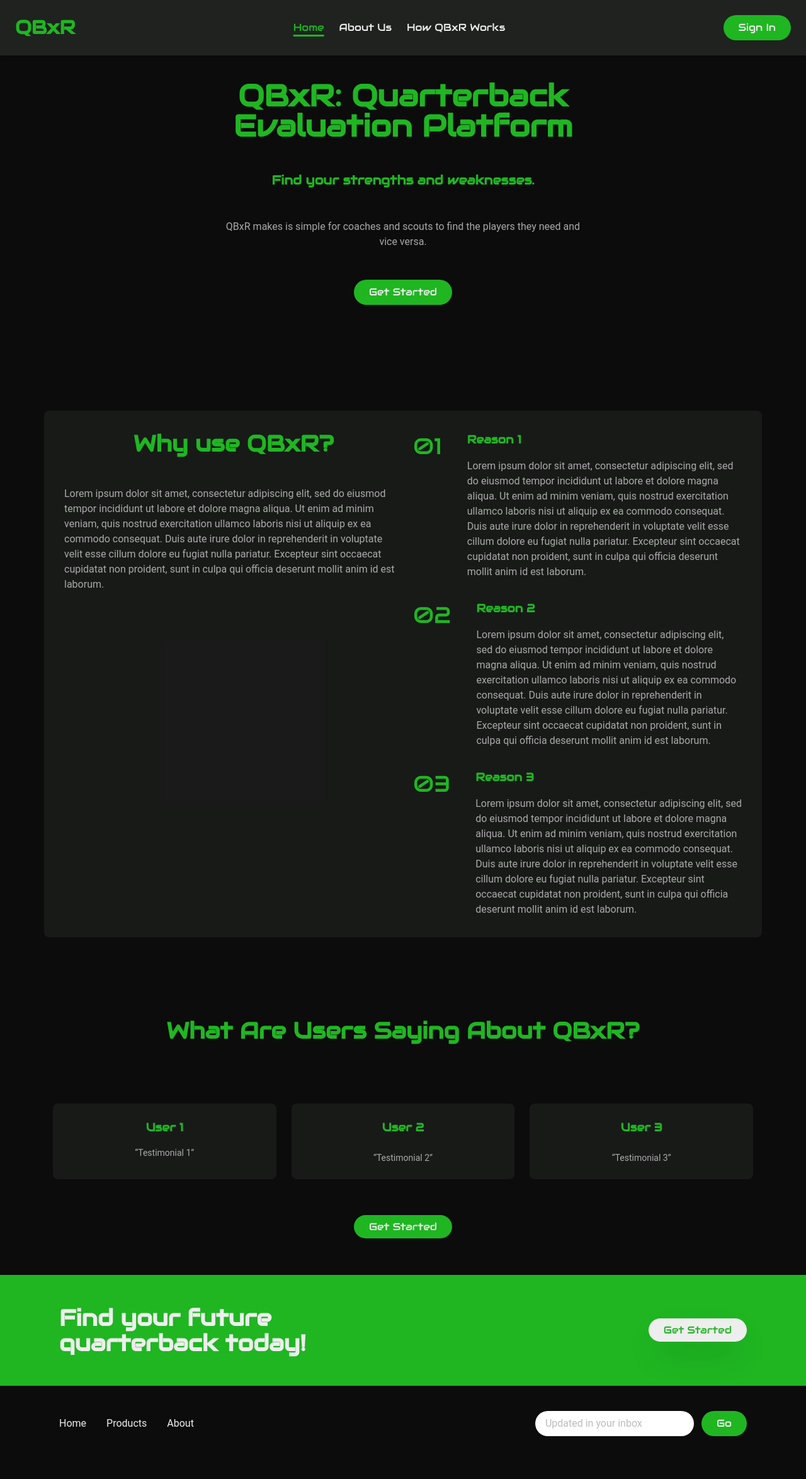
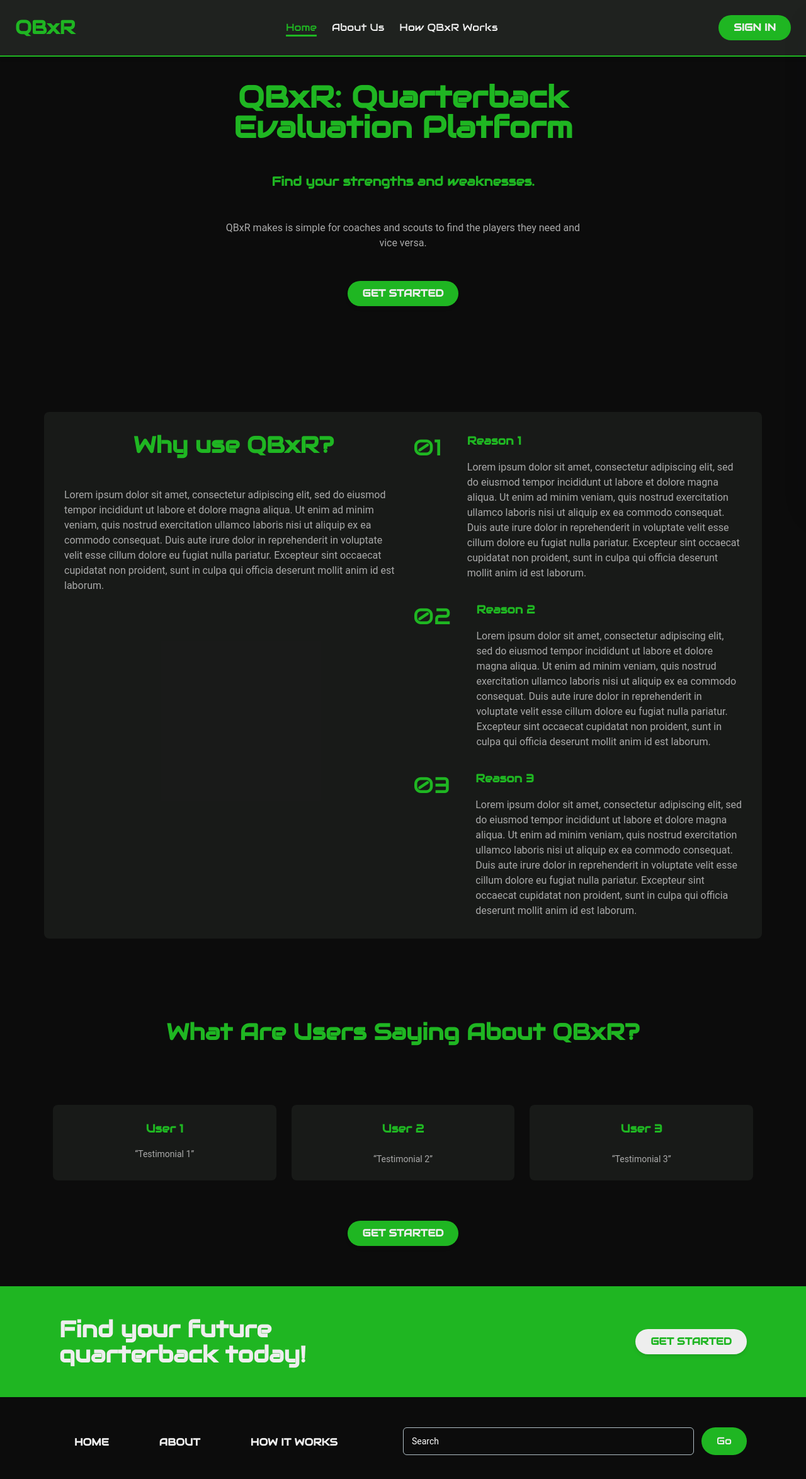
Before and after one commit to Ryan-W31/QBxR, a React (Vite) app in the folder client/: page / in a window 1280 px wide. Shown: the top 2348 px of the page at 63% size. Before the commit the page ends 2320 px from the top, so only its background shows below. Built offline with nearby package versions, Linux system fonts and the light colour scheme.

Commit message:
Added Material Components to the NavBar and Mobile

```diff
--- a/client/src/components/MobileMenu.jsx
+++ b/client/src/components/MobileMenu.jsx
@@ -17,6 +17,13 @@ import {
   MdOutlineSportsFootball,
   MdOutlineLogout,
 } from "react-icons/md";
+import {
+  Button,
+  Drawer,
+  List,
+  ListItem,
+  ListItemPrefix,
+} from "@material-tailwind/react";
 
 // MobileMenu component. This component displays the mobile menu for the application.
 const MobileMenu = ({ showMenu, toggleMenu, isLandingPage, currentPage }) => {
@@ -63,32 +70,24 @@ const MobileMenu = ({ showMenu, toggleMenu, isLandingPage, currentPage }) => {
   // Return the mobile menu
   return (
     <div>
-      {/* Display the mobile menu */}
-      <div className="md:hidden">
-        <div
-          className={
-            showMenu
-              ? "fixed top-0 right-0 w-[300px] h-screen bg-dark-secondary/80 z-10 duration-300"
-              : "fixed top-0 right-[-100%] w-[300px] h-screen bg-dark-secondary/80 z-10 duration-300"
-          }
+      <Drawer
+        placement="right"
+        open={showMenu}
+        onClose={toggleMenu}
+        className="bg-dark-secondary/80"
       >
-          <div className="flex flex-col justify-between px-4 py-4">
-            {/* Display the QBxR logo and close button */}
-            <div className="flex items-center justify-between w-full">
-              <h2 className="text-3xl font-extrabold text-green-primary font-Audiowide">
+        <List>
+          <div className="flex items-center justify-between w-full mt-4 mb-4">
+            <h2 className="ml-1 text-3xl font-extrabold text-green-primary font-Audiowide">
               QBxR
             </h2>
             <AiOutlineClose
               onClick={toggleMenu}
-                className="cursor-pointer text-3xl text-green-primary"
+              className="mr-1 cursor-pointer text-3xl text-green-primary"
             />
           </div>
-            {/* End Display the QBxR logo and close button */}
-
-            {/* Display the mobile menu items (Depending on Landing Page) */}
           {isLandingPage ? (
-              <div className="flex flex-col mt-6 space-y-6 text-lg font-Audiowide font-medium">
-                {/* Home Link */}
+            <>
               <Link
                 to="#"
                 className={currentPageStyle(
@@ -98,12 +97,13 @@ const MobileMenu = ({ showMenu, toggleMenu, isLandingPage, currentPage }) => {
                   "text-light-primary hover:text-green-primary"
                 )}
               >
-                  <AiOutlineHome className="inline-block mb-2 mr-2" />
-                  <span>Home</span>
+                <ListItem className="text-lg font-Audiowide hover:text-green-primary hover:bg-transparent">
+                  <ListItemPrefix>
+                    <AiOutlineHome />
+                  </ListItemPrefix>
+                  Home
+                </ListItem>
               </Link>
-                {/* End Home Link */}
-
-                {/* About Us Link */}
               <Link
                 to="#"
                 className={currentPageStyle(
@@ -113,12 +113,13 @@ const MobileMenu = ({ showMenu, toggleMenu, isLandingPage, currentPage }) => {
                   "text-light-primary hover:text-green-primary"
                 )}
               >
-                  <AiOutlineInfoCircle className="inline-block mb-1 mr-2" />
-                  <span>About Us</span>
+                <ListItem className="text-lg font-Audiowide hover:text-green-primary hover:bg-transparent">
+                  <ListItemPrefix>
+                    <AiOutlineInfoCircle />
+                  </ListItemPrefix>
+                  About Us
+                </ListItem>
               </Link>
-                {/* End About Us Link */}
-
-                {/* How QBxR Works Link */}
               <Link
                 to="#"
                 className={currentPageStyle(
@@ -128,25 +129,23 @@ const MobileMenu = ({ showMenu, toggleMenu, isLandingPage, currentPage }) => {
                   "text-light-primary hover:text-green-primary"
                 )}
               >
-                  <MdOutlineSportsFootball className="inline-block mb-1 mr-2" />
-                  <span>How QBxR Works</span>
+                <ListItem className="text-lg font-Audiowide hover:text-green-primary hover:bg-transparent">
+                  <ListItemPrefix>
+                    <MdOutlineSportsFootball />
+                  </ListItemPrefix>
+                  How QBxR Works
+                </ListItem>
               </Link>
-                {/* End How QBxR Works Link */}
-
-                {/* Sign In Link */}
+              <Link className="mt-4" to="/login">
+                <Button className="py-2 px-6 text-light-primary bg-green-primary rounded-full w-full hover:bg-green-secondary text-center text-lg font-Audiowide">
+                  Sign In
+                </Button>
+              </Link>
+            </>
+          ) : (
+            <>
               <Link
-                  to="/login"
-                  className="py-2 px-6 text-light-primary bg-green-primary rounded-full baseline hover:bg-green-secondary text-center"
-                >
-                  Sign In
-                </Link>
-                {/* End Sign In Link */}
-              </div>
-            ) : (
-              <div className="flex flex-col mt-6 space-y-6 text-lg font-Audiowide font-medium">
-                {/* Home Link */}
-                <Link
-                  to="/home"
+                to="#"
                 className={currentPageStyle(
                   "home",
                   currentPage,
@@ -154,14 +153,15 @@ const MobileMenu = ({ showMenu, toggleMenu, isLandingPage, currentPage }) => {
                   "text-light-primary hover:text-green-primary"
                 )}
               >
-                  <AiOutlineHome className="inline-block mb-2 mr-2" />
-                  <span>Home</span>
+                <ListItem className="text-lg font-Audiowide hover:text-green-primary hover:bg-transparent">
+                  <ListItemPrefix>
+                    <AiOutlineHome />
+                  </ListItemPrefix>
+                  Home
+                </ListItem>
               </Link>
-                {/* End Home Link */}
-
-                {/* Leaderboard Link */}
               <Link
-                  to="/leaderboard"
+                to="#"
                 className={currentPageStyle(
                   "leaderboard",
                   currentPage,
@@ -169,14 +169,15 @@ const MobileMenu = ({ showMenu, toggleMenu, isLandingPage, currentPage }) => {
                   "text-light-primary hover:text-green-primary"
                 )}
               >
-                  <MdOutlineLeaderboard className="inline-block mb-1 mr-2" />
-                  <span>Leaderboard</span>
+                <ListItem className="text-lg font-Audiowide hover:text-green-primary hover:bg-transparent">
+                  <ListItemPrefix>
+                    <MdOutlineLeaderboard />
+                  </ListItemPrefix>
+                  Leaderboard
+                </ListItem>
               </Link>
-                {/* End Leaderboard Link */}
-
-                {/* Search Link */}
               <Link
-                  to="/search"
+                to="#"
                 className={currentPageStyle(
                   "search",
                   currentPage,
@@ -184,27 +185,13 @@ const MobileMenu = ({ showMenu, toggleMenu, isLandingPage, currentPage }) => {
                   "text-light-primary hover:text-green-primary"
                 )}
               >
-                  <AiOutlineSearch className="inline-block mb-1 mr-2" />
-                  <span>Search</span>
+                <ListItem className="text-lg font-Audiowide hover:text-green-primary hover:bg-transparent">
+                  <ListItemPrefix>
+                    <AiOutlineSearch />
+                  </ListItemPrefix>
+                  Search
+                </ListItem>
               </Link>
-                {/* End Search Link */}
-
-                {/* Profile Link */}
-                <Link
-                  to="/profile"
-                  className={currentPageStyle(
-                    "profile",
-                    currentPage,
-                    "text-green-primary",
-                    "text-light-primary hover:text-green-primary"
-                  )}
-                >
-                  <AiOutlineUser className="inline-block mb-1 mr-2" />
-                  <span>My Profile</span>
-                </Link>
-                {/* End Profile Link */}
-
-                {/* Settings Link */}
               <Link
                 to="#"
                 className={currentPageStyle(
@@ -214,31 +201,48 @@ const MobileMenu = ({ showMenu, toggleMenu, isLandingPage, currentPage }) => {
                   "text-light-primary hover:text-green-primary"
                 )}
               >
-                  <AiOutlineSetting className="inline-block mb-1 mr-2" />
-                  <span>Settings</span>
+                <ListItem className="text-lg font-Audiowide hover:text-green-primary hover:bg-transparent">
+                  <ListItemPrefix>
+                    <AiOutlineSetting />
+                  </ListItemPrefix>
+                  Settings
+                </ListItem>
               </Link>
-                {/* End Settings Link */}
-
-                {/* Log Out Button */}
+              <Link
+                to="#"
+                className={currentPageStyle(
+                  "profile",
+                  currentPage,
+                  "text-green-primary",
+                  "text-light-primary hover:text-green-primary"
+                )}
+              >
+                <ListItem className="text-lg font-Audiowide hover:text-green-primary hover:bg-transparent">
+                  <ListItemPrefix>
+                    <AiOutlineUser />
+                  </ListItemPrefix>
+                  Profile
+                </ListItem>
+              </Link>
+            </>
+          )}
+        </List>
+        {!isLandingPage ? (
           <div className="absolute w-full bottom-0 right-0">
-                  <form onSubmit={handleLogout}>
-                    <button
-                      type="submit"
-                      className="bg-red-600 hover:bg-red-800 text-lg text-light-primary block w-full px-4 py-2 text-center rounded-b-md"
+            <List className="w-full p-0">
+              <Link className="mt-4" to="/login">
+                <Button
+                  onClick={handleLogout}
+                  className="py-2 px-6 text-light-primary bg-red-600 hover:bg-red-800 rounded-none w-full text-center text-lg font-Audiowide"
                 >
                   <MdOutlineLogout className="inline-block mb-1 mr-2" />
-                      <span>Log Out</span>
-                    </button>
-                  </form>
+                  Log Out
+                </Button>
+              </Link>
+            </List>
           </div>
-                {/* End Log Out Button */}
-              </div>
-            )}
-            {/* End Display the mobile menu items (Depending on Landing Page) */}
-          </div>
-        </div>
-      </div>
-      {/* End Display the mobile menu */}
+        ) : null}
+      </Drawer>
     </div>
   );
 };
--- a/client/src/components/NavBar.jsx
+++ b/client/src/components/NavBar.jsx
@@ -1,34 +1,16 @@
 import React from "react";
+import { classNames } from "../utils/utils";
 import { Link } from "react-router-dom";
 import { currentPageStyle } from "../utils/utils";
 import { AiOutlineMenu } from "react-icons/ai";
 import ProfileDropdown from "./ProfileDropdown";
+import { Button, Navbar, Typography } from "@material-tailwind/react";
 
 // NavBar component. This component displays the navigation bar for the application.
 const NavBar = ({ showMenu, toggleMenu, isLandingPage, currentPage }) => {
-  return (
-    <nav
-      className={
-        showMenu
-          ? "sticky top-0 blur-lg mx-auto bg-dark-secondary/80 shadow-md bg-opacity-80 backdrop-blur-xl backdrop-saturate-200 p-6 z-10"
-          : "sticky top-0 mx-auto bg-dark-secondary/80 shadow-md bg-opacity-80 backdrop-blur-xl backdrop-saturate-200 p-6 z-10"
-      }
-    >
-      {/* Display the navigation bar (Depending on Landing Page) */}
-      <div className="flex items-center justify-between">
-        {isLandingPage ? (
-          <>
-            {/* QBxR Logo */}
-            <Link
-              to="/"
-              className="text-3xl font-extrabold text-green-primary font-Audiowide"
-            >
-              <h1>QBxR</h1>
-            </Link>
-            {/* End QBxR Logo */}
-
+  const navList = isLandingPage ? (
+    <ul className="mt-2 mb-4 flex flex-col gap-2 lg:mb-0 lg:mt-0 lg:flex-row lg:items-center lg:gap-6">
       {/* Home Link */}
-            <div className="hidden space-x-6 md:flex font-Audiowide text-md">
       <Link
         to="#"
         className={currentPageStyle(
@@ -69,36 +51,9 @@ const NavBar = ({ showMenu, toggleMenu, isLandingPage, currentPage }) => {
         How QBxR Works
       </Link>
       {/* End How QBxR Works Link */}
-            </div>
-
-            {/* Sign In Link */}
-            <Link
-              to="/login"
-              className="hidden py-2 px-6 text-light-primary bg-green-primary rounded-full baseline hover:bg-green-secondary md:block font-Audiowide"
-            >
-              Sign In
-            </Link>
-            {/* End Sign In Link */}
-
-            {/* Mobile Menu (On Small Screen Size) */}
-            <AiOutlineMenu
-              className="md:hidden text-3xl text-green-primary cursor-pointer"
-              onClick={toggleMenu}
-            ></AiOutlineMenu>
-            {/* End Mobile Menu (On Small Screen Size) */}
-          </>
+    </ul>
   ) : (
-          <>
-            {/* QBxR Logo */}
-            <Link
-              to="/home"
-              className="text-3xl font-extrabold text-green-primary font-Audiowide"
-            >
-              <h1>QBxR</h1>
-            </Link>
-            {/* End QBxR Logo */}
-
-            <div className="hidden space-x-6 md:flex font-Audiowide">
+    <ul className="mt-2 mb-4 flex flex-col gap-2 lg:mb-0 lg:mt-0 lg:flex-row lg:items-center lg:gap-6">
       {/* Home Link */}
       <Link
         to="/home"
@@ -140,10 +95,49 @@ const NavBar = ({ showMenu, toggleMenu, isLandingPage, currentPage }) => {
         Search
       </Link>
       {/* End Search Link */}
+    </ul>
+  );
+
+  return (
+    <Navbar
+      className={classNames(
+        showMenu ? "blur-lg" : "",
+        "sticky w-full max-w-full rounded-none border-0 border-b-2 border-green-primary top-0 mx-auto bg-dark-secondary/80 shadow-md bg-opacity-80 backdrop-blur-xl backdrop-saturate-200 p-6 z-10"
+      )}
+    >
+      {/* Display the navigation bar (Depending on Landing Page) */}
+      <div className="flex items-center justify-between">
+        {/* QBxR Logo */}
+        <Typography
+          as="a"
+          href="/home"
+          className="text-3xl font-extrabold text-green-primary font-Audiowide"
+        >
+          QBxR
+        </Typography>
+        {/* End QBxR Logo */}
+
+        <div className="flex items-center gap-6 font-Audiowide text-md">
+          <div className="mr-4 hidden lg:block">{navList}</div>
         </div>
 
+        {/* Sign In Link */}
+        {isLandingPage ? (
+          <div className="flex items-center">
+            <Link to="/login">
+              <Button
+                variant="text"
+                className="hidden py-2 px-6 text-light-primary bg-green-primary rounded-full baseline hover:bg-green-secondary lg:inline-block font-Audiowide text-md"
+              >
+                <span>Sign In</span>
+              </Button>
+            </Link>
+          </div>
+        ) : null}
+        {/* End Sign In Link */}
+
         {/* Profile Dropdown */}
-            <ProfileDropdown />
+        {!isLandingPage ? <ProfileDropdown /> : null}
         {/* End Profile Dropdown */}
 
         {/* Mobile Menu (On Small Screen Size) */}
@@ -152,11 +146,9 @@ const NavBar = ({ showMenu, toggleMenu, isLandingPage, currentPage }) => {
           onClick={toggleMenu}
         ></AiOutlineMenu>
         {/* End Mobile Menu (On Small Screen Size) */}
-          </>
-        )}
       </div>
       {/* End Display the navigation bar (Depending on Landing Page) */}
-    </nav>
+    </Navbar>
   );
 };
 
--- a/client/src/pages/HomePage.jsx
+++ b/client/src/pages/HomePage.jsx
@@ -1,4 +1,4 @@
-import React, { useEffect, useState } from "react";
+import React, { useState } from "react";
 import NavBar from "../components/NavBar";
 import MobileMenu from "../components/MobileMenu";
 import ScrollToTop from "../components/ScrollToTop";
--- a/client/src/pages/LandingPage.jsx
+++ b/client/src/pages/LandingPage.jsx
@@ -3,7 +3,7 @@ import { Link } from "react-router-dom";
 import NavBar from "../components/NavBar";
 import MobileMenu from "../components/MobileMenu";
 import ScrollToTop from "../components/ScrollToTop";
-
+import { Button, Input } from "@material-tailwind/react";
 // LandingPage component. This component displays the landing page.
 const LandingPage = () => {
   const [showMenu, setShowMenu] = useState(false);
@@ -45,11 +45,10 @@ const LandingPage = () => {
               they need and vice versa.
             </p>
             <div className="flex justify-center">
-              <Link
-                to="/login"
-                className="py-2 px-6 text-light-primary font-Audiowide bg-green-primary rounded-full baseline hover:bg-green-secondary"
-              >
+              <Link to="/login">
+                <Button className="py-2 px-6 text-md text-light-primary font-Audiowide bg-green-primary rounded-full baseline hover:bg-green-secondary">
                   Get Started
+                </Button>
               </Link>
             </div>
           </div>
@@ -192,11 +191,10 @@ const LandingPage = () => {
             </div>
           </div>
           <div className="my-16">
-            <Link
-              to="/login"
-              className="py-2 px-6 text-light-primary font-Audiowide bg-green-primary rounded-full baseline hover:bg-green-secondary"
-            >
+            <Link to="/login">
+              <Button className="py-2 px-6 text-md text-light-primary font-Audiowide bg-green-primary rounded-full baseline hover:bg-green-secondary">
                 Get Started
+              </Button>
             </Link>
           </div>
         </div>
@@ -210,11 +208,10 @@ const LandingPage = () => {
             Find your future quarterback today!
           </h2>
           <div>
-            <Link
-              to="/login"
-              className="py-2 px-6 text-green-primary font-Audiowide bg-light-primary rounded-full shadow-2xl baseline hover:bg-dark-primary"
-            >
+            <Link to="/login">
+              <Button className="py-2 px-6 text-md text-green-primary font-Audiowide bg-light-primary rounded-full baseline hover:bg-dark-primary">
                 Get Started
+              </Button>
             </Link>
           </div>
         </div>
@@ -222,33 +219,35 @@ const LandingPage = () => {
       <div className={showMenu ? "blur-lg bg-dark-primary" : "bg-dark-primary"}>
         <div className="container flex flex-col-reverse justify-between px-6 py-10 mx-auto space-y-8 md:flex-row md:space-y-0">
           <div className="flex flex-row justify-center py-2 space-x-8">
-            <Link
-              to="#"
-              className="flex flex-col items-center text-light-primary hover:text-green-primary"
+            <Link to="/">
+              <Button
+                variant="text"
+                className="text-md text-light-primary font-Audiowide hover:text-green-primary"
               >
                 Home
+              </Button>
             </Link>
-            <Link
-              to="#"
-              className="flex flex-col items-center text-light-primary hover:text-green-primary"
-            >
-              Products
-            </Link>
-            <Link
-              to="#"
-              className="flex flex-col items-center text-light-primary hover:text-green-primary"
+            <Link to="/">
+              <Button
+                variant="text"
+                className="text-md text-light-primary font-Audiowide rounded-full hover:text-green-primary"
               >
                 About
+              </Button>
+            </Link>
+            <Link to="/">
+              <Button
+                variant="text"
+                className="text-md text-light-primary font-Audiowide rounded-full hover:text-green-primary"
+              >
+                How it works
+              </Button>
             </Link>
           </div>
-          <div className="flex flex-col justify-between">
+          <div className="w-full md:w-1/2">
             <form>
-              <div className="flex space-x-3">
-                <input
-                  type="text"
-                  className="flex-1 px-4 rounded-full focus:outline-none"
-                  placeholder="Updated in your inbox"
-                />
+              <div className="flex flex-row space-x-3 md:py-2">
+                <Input size="lg" color="white" label="Search" />
                 <button className="px-6 py-2 text-light-primary font-Audiowide rounded-full bg-green-primary hover:bg-green-scondary focus:outline-none">
                   Go
                 </button>
```
Lines whose indentation alone changed are shown as unchanged.
